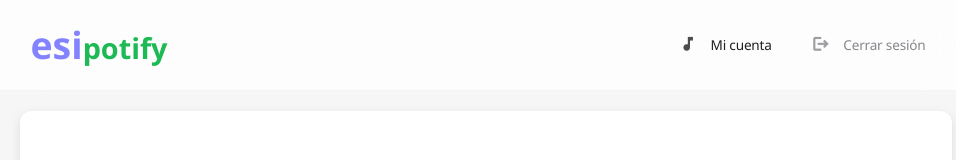
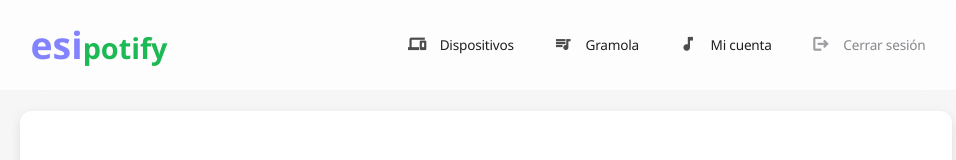
Before and after one commit to juanmariabravo/gramola-spotify-2025, an Angular app in the folder frontend/gramola_front/: page /playlist-and-devices in a window 1280 px wide. Shown: the top 160 px of the page, without its empty margins (154-1110 px from the left). Built offline with nearby package versions, Linux system fonts and the light colour scheme; no server answers; sample sign-in values are in the browser's storage.

Commit message:
feat: Añadidas secciones de Disopsitivos y Gramola en la navbar

```diff
--- a/frontend/gramola_front/src/app/navbar/navbar.html
+++ b/frontend/gramola_front/src/app/navbar/navbar.html
@@ -10,6 +10,16 @@
 
     <!-- Botones de acción -->
     <div class="navbar-actions">
+      <button class="nav-btn playlist-btn" (click)="navigateToPlaylistAndDevices()" aria-label="Playlists y Dispositivos">
+        <span class="btn-icon material-icons">devices</span>
+        <span class="btn-text">Dispositivos</span>
+      </button>
+
+      <button class="nav-btn gramola-btn" (click)="navigateToGramola()" aria-label="Gramola">
+        <span class="btn-icon material-icons">queue_music</span>
+        <span class="btn-text">Gramola</span>
+      </button>
+
       <button class="nav-btn account-btn" (click)="navigateToAccount()" aria-label="Mi cuenta">
         <span class="btn-icon material-icons">music_note</span>
         <span class="btn-text">Mi cuenta</span>
--- a/frontend/gramola_front/src/app/navbar/navbar.ts
+++ b/frontend/gramola_front/src/app/navbar/navbar.ts
@@ -26,6 +26,14 @@ export class Navbar implements OnInit {
     this.router.navigate(['/music']);
   }
 
+  navigateToPlaylistAndDevices() {
+    this.router.navigate(['/playlist-and-devices']);
+  }
+
+  navigateToGramola() {
+    this.router.navigate(['/music']);
+  }
+
   logout() {
     if (confirm('¿Estás seguro de que deseas cerrar sesión?')) {
     // Limpiar sessionStorage inmediatamente
```
